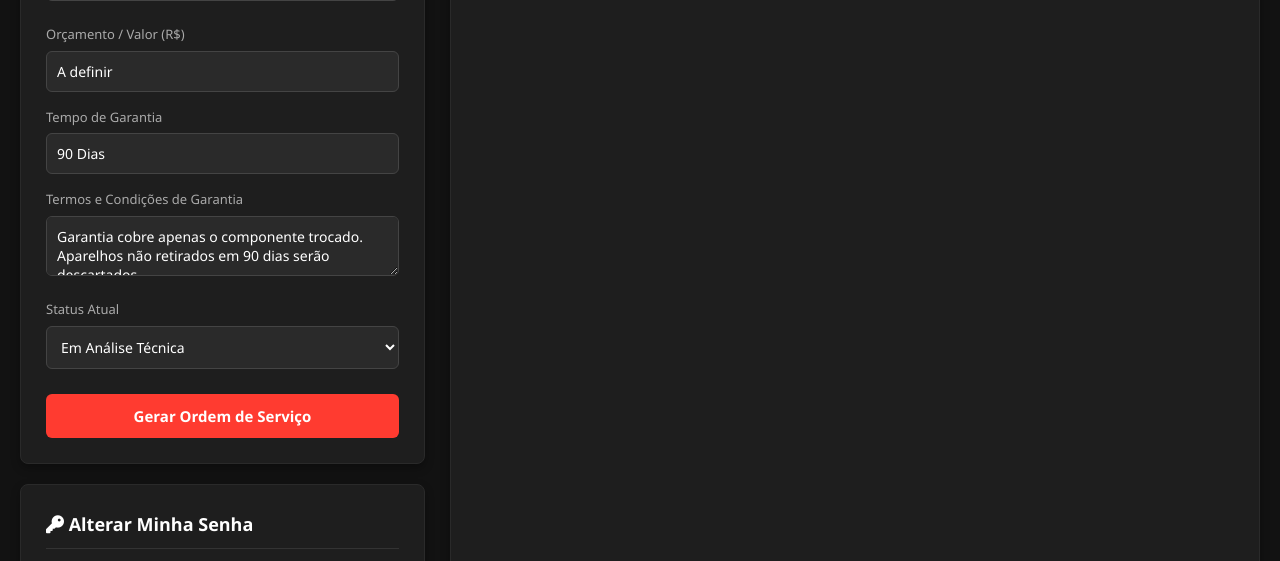
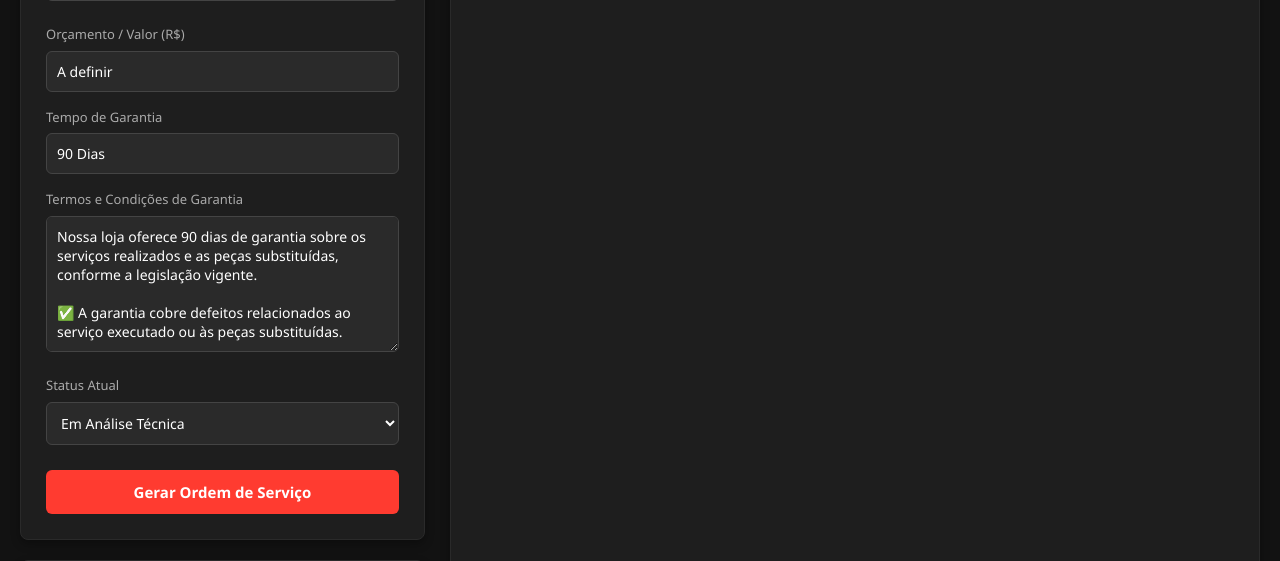
Before and after one commit to lungponto-ctrl/lung-infocell, a Flask app: page /admin in a window 1280 px wide. Shown: the part 1110-1671 px from the top of the page. Run offline with Flask 3, Linux system fonts and the light colour scheme; a user stored in the database is signed in; data comes from the database, SQL or seed files in the repository; data that the repository does not hold is empty; some libraries are stand-ins or nearby versions.

Commit message:
Atualizando termos padrao no formulario admin

```diff
--- a/templates/admin.html
+++ b/templates/admin.html
@@ -233,7 +233,21 @@
                     </div>
                     <div class="form-group">
                         <label>Termos e Condições de Garantia</label>
-                        <textarea id="termos" rows="2" placeholder="Termos aplicados à OS...">Garantia cobre apenas o componente trocado. Aparelhos não retirados em 90 dias serão descartados.</textarea>
+                        <textarea id="termos" rows="6" placeholder="Termos aplicados à OS...">Nossa loja oferece 90 dias de garantia sobre os serviços realizados e as peças substituídas, conforme a legislação vigente.
+
+✅ A garantia cobre defeitos relacionados ao serviço executado ou às peças substituídas.
+
+⚠️ A garantia poderá não cobrir:
+- Danos causados por quedas, impactos ou mau uso;
+- Danos por contato com líquidos ou oxidação posterior, quando não relacionados ao serviço realizado;
+- Novos defeitos sem relação com o reparo efetuado;
+- Danos decorrentes de intervenções de terceiros, quando comprovadamente relacionados ao problema apresentado.
+
+📌 Importante: Cada situação será avaliada tecnicamente, respeitando os direitos do consumidor previstos em lei.
+
+Para solicitar a garantia, entre em contato com a nossa loja e apresente o número da Ordem de Serviço (OS).
+
+🔧Qualidade, confiança e compromisso com você!</textarea>
                     </div>
                     <div class="form-group">
                         <label>Status Atual</label>
@@ -296,19 +310,19 @@
                             <p>🛠️ <strong>Relatório Técnico:</strong> {{ os.relatorio or 'Ainda não avaliado' }}</p>
                             <p>💰 <strong>Valor:</strong> {{ os.valor }}</p>
                             <p>🛡️ <strong>Garantia:</strong> {{ os.garantia }}</p>
-                            <p style="font-size: 11px; color: #888;">📜 <strong>Termos:</strong> {{ os.termos }}</p>
+                            <p style="font-size: 11px; color: #888; white-space: pre-line;">📜 <strong>Termos:</strong> {{ os.termos }}</p>
                         </div>
                         <div class="os-acoes">
                             <a href="{{ url_for('imprimir_os', codigo_os=codigo) }}" target="_blank" class="btn-os-imprimir">
                                 <i class="fa-solid fa-print"></i> Imprimir OS
                             </a>
-                            <button class="btn-os-editar" onclick="prepararEdicaoOS('{{ codigo }}', '{{ os.cliente }}', '{{ os.telefone }}', '{{ os.endereco }}', '{{ os.aparelho }}', '{{ os.defeito }}', '{{ avarias_str }}', '{{ os.relatorio or '' }}', '{{ os.valor }}', '{{ os.garantia }}', '{{ os.termos }}', '{{ os.status }}')">
+                            <button class="btn-os-editar" onclick="prepararEdicaoOS('{{ codigo }}', '{{ os.cliente }}', '{{ os.telefone }}', '{{ os.endereco }}', '{{ os.aparelho }}', '{{ os.defeito }}', '{{ avarias_str }}', '{{ os.relatorio or '' }}', '{{ os.valor }}', '{{ os.garantia }}', `{{ os.termos }}`, '{{ os.status }}')">
                                 <i class="fa-solid fa-pen"></i> Editar
                             </button>
                             <button class="btn-os-excluir" onclick="excluirOS('{{ codigo }}')">
                                 <i class="fa-solid fa-trash"></i> Excluir
                             </button>
-                            <a href="#" class="btn-os-whatsapp" onclick="enviarWhatsApp('{{ os.telefone }}', '{{ codigo }}', '{{ os.cliente }}', '{{ os.aparelho }}', '{{ os.defeito }}', '{{ avarias_str }}', '{{ os.status }}', '{{ os.valor }}', '{{ os.garantia }}', '{{ os.termos }}', '{{ os.relatorio or "Em avaliação" }}')">
+                            <a href="#" class="btn-os-whatsapp" onclick="enviarWhatsApp('{{ os.telefone }}', '{{ codigo }}', '{{ os.cliente }}', '{{ os.aparelho }}', '{{ os.defeito }}', '{{ avarias_str }}', '{{ os.status }}', '{{ os.valor }}', '{{ os.garantia }}', `{{ os.termos }}`, '{{ os.relatorio or "Em avaliação" }}')">
                                 <i class="fa-brands fa-whatsapp"></i> Enviar WhatsApp
                             </a>
                         </div>
@@ -413,7 +427,21 @@
             document.getElementById('formOS').reset();
             document.getElementById('valor').value = 'A definir';
             document.getElementById('garantia').value = '90 Dias';
-            document.getElementById('termos').value = 'Garantia cobre apenas o componente trocado. Aparelhos não retirados em 90 dias serão descartados.';
+            document.getElementById('termos').value = `Nossa loja oferece 90 dias de garantia sobre os serviços realizados e as peças substituídas, conforme a legislação vigente.
+
+✅ A garantia cobre defeitos relacionados ao serviço executado ou às peças substituídas.
+
+⚠️ A garantia poderá não cobrir:
+- Danos causados por quedas, impactos ou mau uso;
+- Danos por contato com líquidos ou oxidação posterior, quando não relacionados ao serviço realizado;
+- Novos defeitos sem relação com o reparo efetuado;
+- Danos decorrentes de intervenções de terceiros, quando comprovadamente relacionados ao problema apresentado.
+
+📌 Importante: Cada situação será avaliada tecnicamente, respeitando os direitos do consumidor previstos em lei.
+
+Para solicitar a garantia, entre em contato com a nossa loja e apresente o número da Ordem de Serviço (OS).
+
+🔧Qualidade, confiança e compromisso com você!`;
             document.querySelectorAll('input[name="avaria"]').forEach(cb => cb.checked = false);
             document.getElementById('tituloFormOS').innerHTML = '<i class="fa-solid fa-plus-circle"></i> Abrir Nova Ordem de Serviço';
             document.getElementById('btnSalvarOS').innerText = "Gerar Ordem de Serviço";
```
